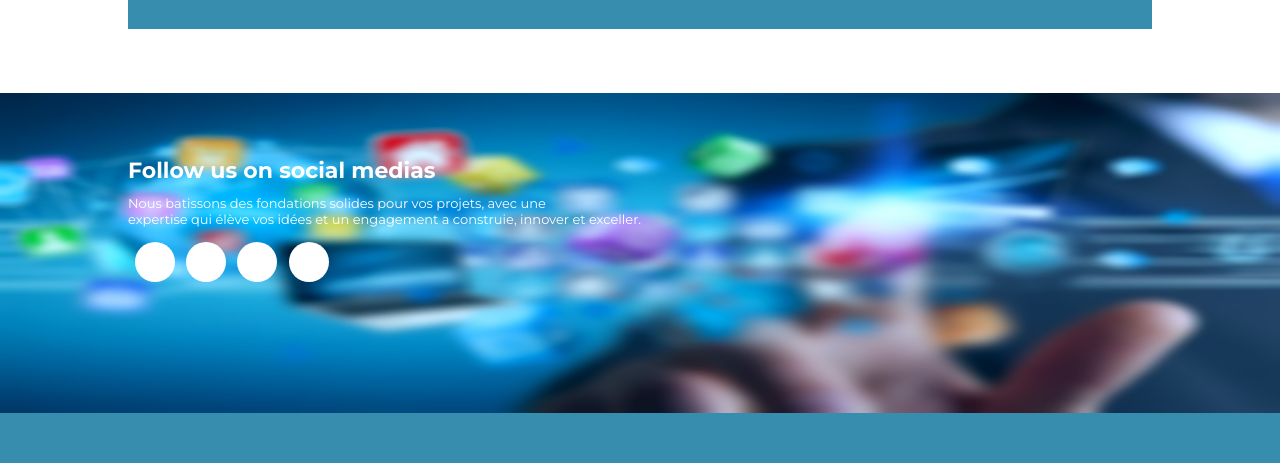
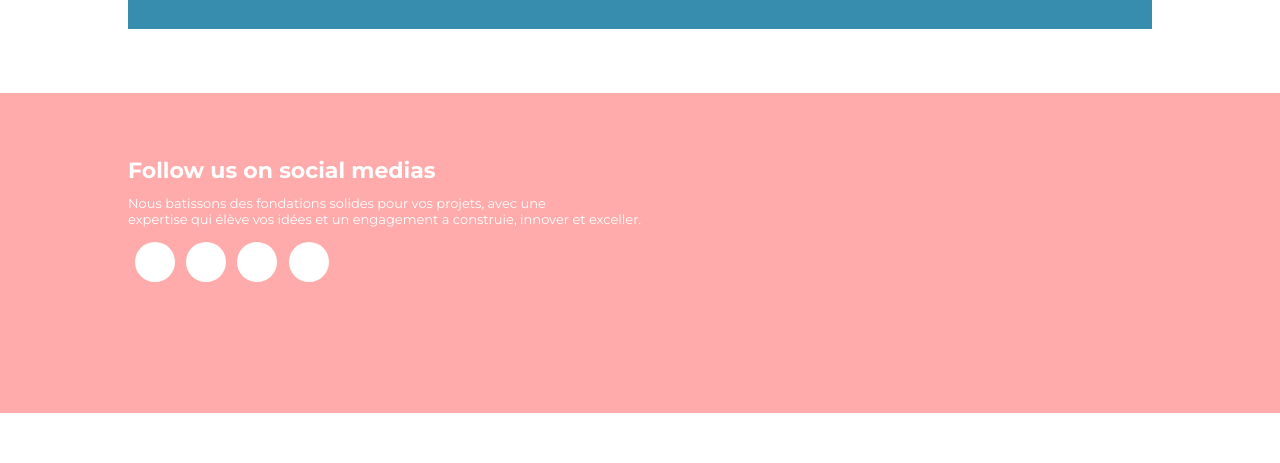
Before and after one commit to tjlamelo/DEV_TJ-, a plain HTML site: page index.html in a window 1280 px wide. Shown: the part 4113-4576 px from the top of the page. After the commit the page ends 4526 px from the top, so only its background shows below. Drawn offline with Linux system fonts and the light colour scheme.

Commit message:
index.html

```diff
--- a/index.html
+++ b/index.html
@@ -237,8 +237,7 @@
               <span class="pcercle"></span>
               <span class="pcercle"></span>
             </div>
-            <img src="./assets/point Blur_Mar172024_191800.jpg" alt="" width="100%" class="imgp6" >
-
+<!--
           </div>
           <div class="part7">
             <h1 class="logolast">LOGO</h1>
```
